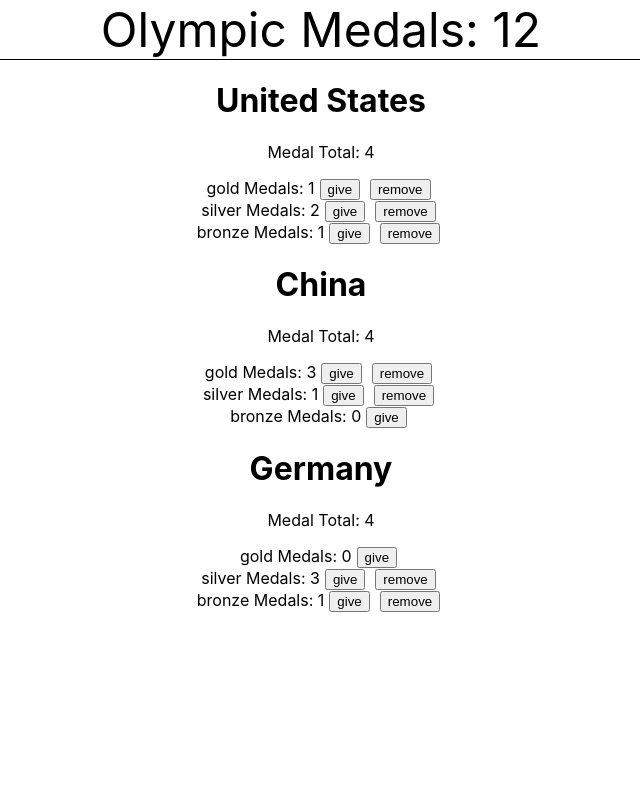
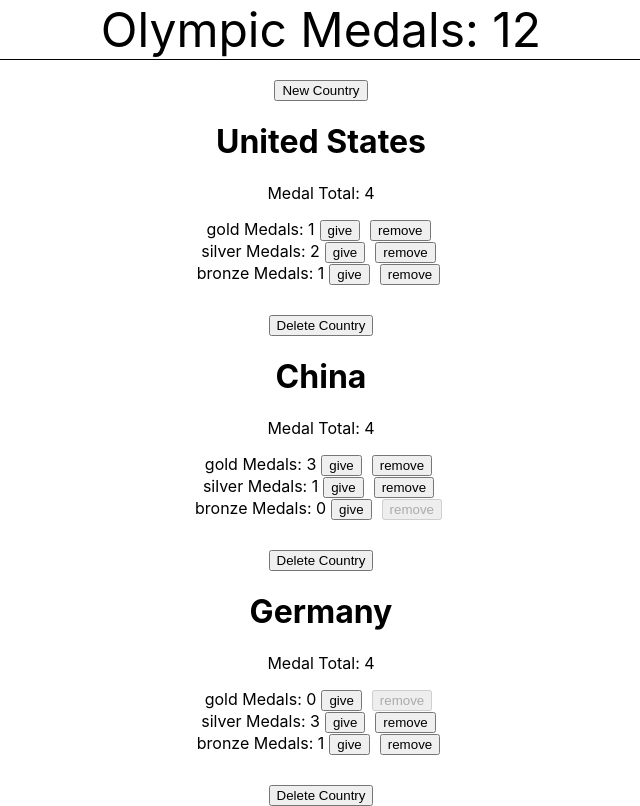
Before and after one commit to Soupreme-gif/Medals, a React (Create React App) app: page / in a window 1280 px wide. Shown: the whole page, without its empty margins (319-959 px from the left). Built offline with nearby package versions, Linux system fonts and the light colour scheme.

Commit message:
Added the ability to add and delete countries

```diff
--- a/src/App.css
+++ b/src/App.css
@@ -27,6 +27,14 @@
   margin-right: 5px;
 }
 
+.country {
+  margin-top: 20px;
+}
+
+.delete {
+  margin-top: 30px;
+}
+
 @keyframes App-logo-spin {
   from {
     transform: rotate(0deg);
--- a/src/App.js
+++ b/src/App.js
@@ -1,6 +1,7 @@
 
 import { Component } from 'react';
 import Country from './components/Country';
+import NewCountry from './components/NewCountry';
 import './App.css'
 
 class App extends Component {
@@ -16,6 +17,20 @@ class App extends Component {
       { id: 2, type: 'silver' },
       { id: 3, type: 'bronze' },
     ]
+  }
+
+  handleAdd = (name) => {
+
+    const { countries } = this.state;
+    const id = countries.length === 0 ? 1 : Math.max(...countries.map(country => country.id)) + 1;
+    const countriesCopy = [...countries].concat({ id: id, name: name, gold: 0, silver: 0, bronze: 0});
+    this.setState({ countries: countriesCopy });
+
+    }
+
+  handleDelete = (countryId) => {
+    const countries = this.state.countries.filter(c => c.id !== countryId);
+  this.setState({ countries:countries });
   }
 
   handleIncrement = (countryId, medalType) => {
@@ -58,12 +73,14 @@ getAllMedalsTotal() {
       <header className="App-header">
         <div>Olympic Medals: {this.getAllMedalsTotal()}</div>
       </header>
+      <NewCountry onSubmission={ this.handleAdd } />
       {this.state.countries.map(country =>
         <Country
         key = { country.id }
         country = { country }
         onIncrement = { this.handleIncrement }
         onDecrease = { this.handleDecrease }
+        onDelete = { this.handleDelete }
         medals={ this.state.medals }
        />
       )}
--- a/src/components/Country.jsx
+++ b/src/components/Country.jsx
@@ -15,7 +15,7 @@ class Country extends Component {
 
     render() {
 
-        const {country, onIncrement, onDecrease, medals} = this.props;
+        const {country, onIncrement, onDecrease, medals, onDelete} = this.props;
 
         return (
 
@@ -32,6 +32,7 @@ class Country extends Component {
             onIncrement={ onIncrement }
             onDecrease={ onDecrease } />
         ) }
+        <button className='delete' onClick={() => onDelete(country.id)}>Delete Country</button>
         </div>);
 
     }
--- a/src/components/Medal.jsx
+++ b/src/components/Medal.jsx
@@ -9,8 +9,7 @@ class Medal extends Component {
             { medals.type } Medals: { country[medals.type] }
             <button className='gold' onClick={ () => onIncrement(country.id, medals.type) }>give</button>
 
-            {/* where this method of conditional rendering came from https://www.freecodecamp.org/news/react-conditional-rendering/ */}
-            {country[medals.type] !== 0 && <button className='gold' onClick={ () => onDecrease(country.id, medals.type) }>remove</button>}
+             <button disabled={ country[medals.type] === 0 } className='gold' onClick={ () => onDecrease(country.id, medals.type) }>remove</button>
           </div>
         );
       }
--- /dev/null
+++ b/src/components/NewCountry.jsx
@@ -0,0 +1,19 @@
+import React, { Component } from 'react';
+
+class NewCountry extends Component {
+
+    handlePrompt = () => {
+    const countryName = prompt('Enter name of the new country');
+    if (countryName && countryName.trim().length > 0) {
+      this.props.onSubmission(countryName);
+    }
+  }
+
+    render() {
+      return (
+      <button className='country' onClick={ this.handlePrompt }>New Country</button>
+      );
+    }
+}
+
+export default NewCountry;
```
